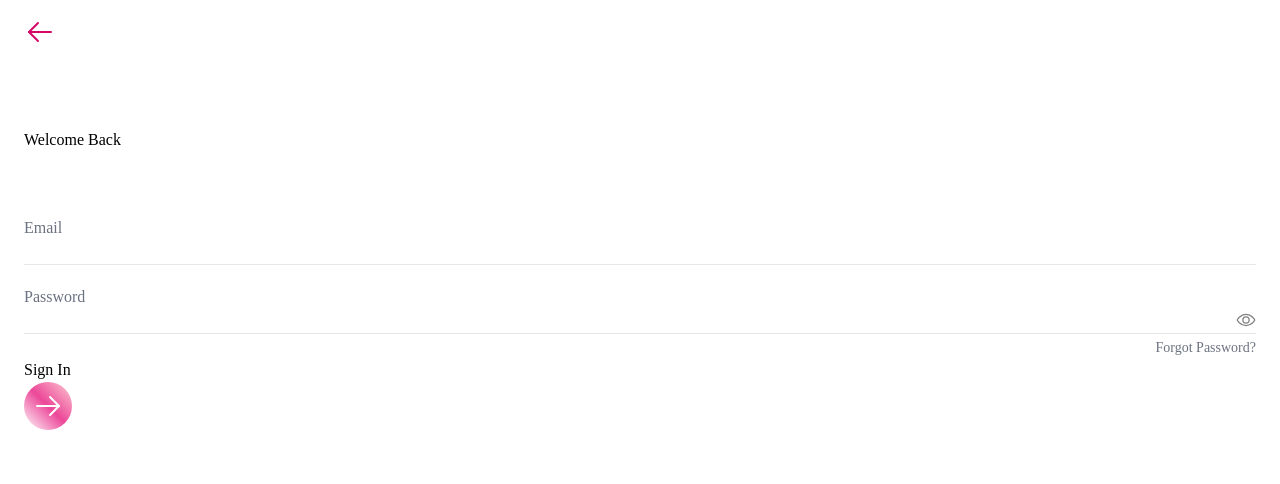
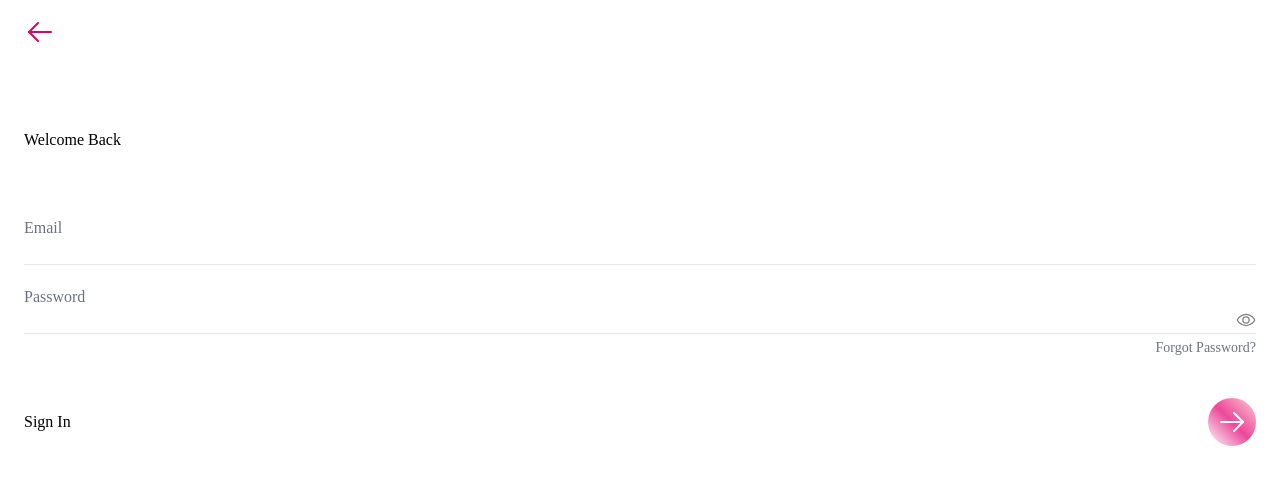
Before and after one commit to AgudaD/rapidGrills, a React (Vite) app: page /login in a window 1280 px wide. Shown: the top 484 px of the page. Built offline with nearby package versions, Linux system fonts and the light colour scheme; a web font is replaced by a local one.

Commit message:
new commit

```diff
--- a/src/pages/authentication/Login.jsx
+++ b/src/pages/authentication/Login.jsx
@@ -21,11 +21,11 @@ const Login = () => {
           <p className="mt-1 text-end text-sm">Forgot Password?</p>
         </div>
 
-        <div>
-            <h2>Sign In</h2>
-            <div className="flex rounded-full w-12 h-12 justify-center items-center bg-gradient-to-tr from-white via-pink-500 to-rose-200">
-                <ArrowRight size={32} color="white" />
-            </div>
+        <div className="flex items-center justify-between mt-10">
+          <h2>Sign In</h2>
+          <div className="flex h-12 w-12 items-center justify-center rounded-full bg-gradient-to-tr from-white via-pink-500 to-rose-200">
+            <ArrowRight size={32} color="white" />
+          </div>
         </div>
       </div>
     </div>
```
